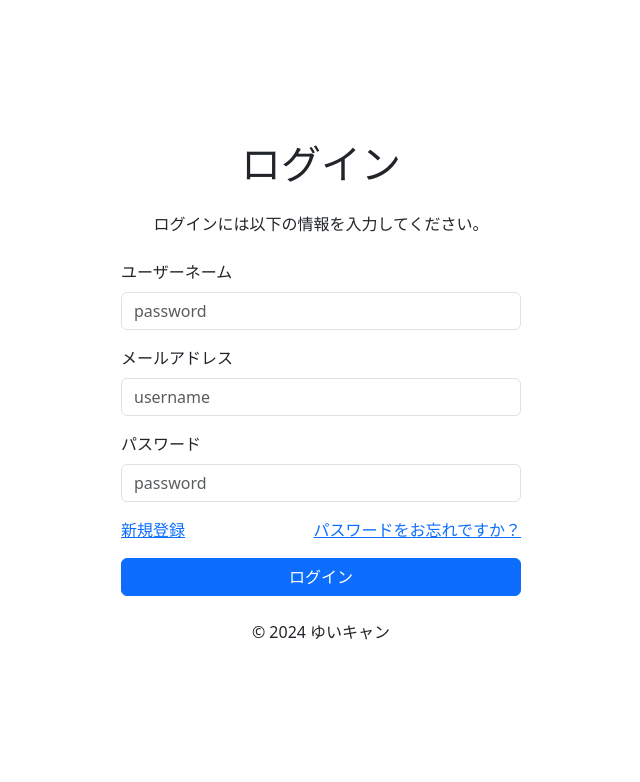
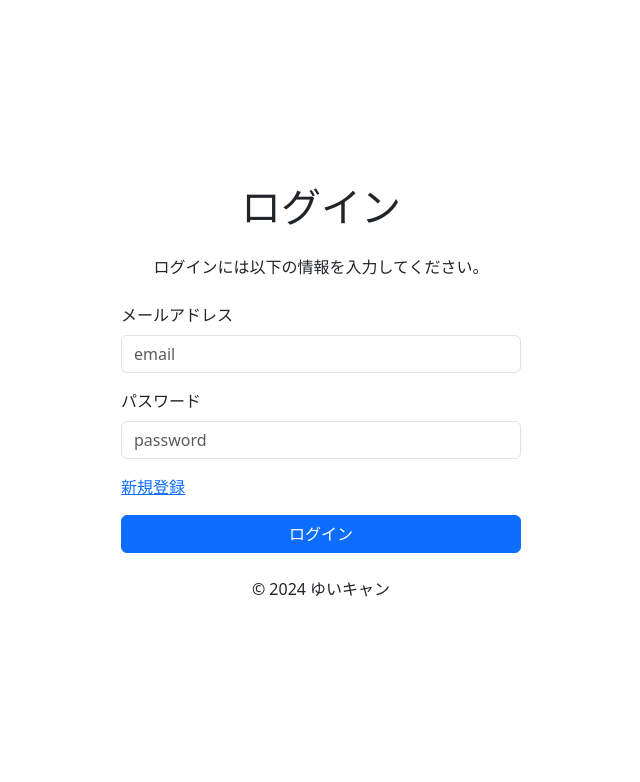
Before and after one commit to e235733/YuiCam, a Flask app: page /login in a window 1280 px wide. Shown: the part 56-838 px from the top of the page, without its empty margins (319-959 px from the left). Run offline with Flask 3, Linux system fonts and the light colour scheme.

Commit message:
ログイン機能追加

```diff
--- a/app.py
+++ b/app.py
@@ -1,9 +1,10 @@
 import os
-from flask import Flask, render_template, request, redirect, url_for
+from flask import Flask, render_template, request, redirect, url_for,flash, session
 from flask_sqlalchemy import SQLAlchemy
 from flask_migrate import Migrate
 from flask_login import UserMixin
 from werkzeug.security import generate_password_hash, check_password_hash
+from functools import wraps
 
 from forms import SigninForm,LoginForm,ProfileForm
 
@@ -98,6 +99,15 @@ class Match(db.Model):
         db.session.commit()
         return match
 
+#ユーザーがログインしているか確認するセッション管理
+def login_required(f):
+    @wraps(f)
+    def decorated_function(*args, **kwargs):
+        if 'user_id' not in session:
+            return redirect(url_for('login'))
+        return f(*args, **kwargs)
+    return decorated_function
+
 # ==================================================
 # ルーティング
 # ==================================================
@@ -123,7 +133,7 @@ def signin():
         existing_user = User.query.filter_by(email=email).first()
         if existing_user:
             # エラーメッセージをフラッシュしてリダイレクト
-            # flash('Email address already exists')
+            flash('Email address already exists')
             return redirect(url_for('signin'))
 
         #新しいユーザーの作成
@@ -139,31 +149,62 @@ def signin():
 # ログイン
 @app.route('/login',methods=['GET','POST'])
 def login():
-    return render_template('login.html')
+    #フォームの作成
+    form = LoginForm(request.form)
+    #POST
+    if request.method == "POST" and form.validate():
+        email = request.form['email']
+        password = request.form['password']
+
+        user = User.query.filter_by(email=email).first()
+
+        if user is None or not user.check_password(password):
+            #エラーメッセージをフラッシュしてリダイレクト
+            flash('Invalid email or password')
+            return redirect(url_for('login'))
+
+        session['user_id'] = user.id
+
+        return redirect(url_for('index',user_id=user.id))
+
+    return render_template('login.html',form=form)
+
+#ログアウト
+@app.route('/logout')
+@login_required
+def logout():
+    # セッションからユーザーIDを削除してログアウト
+    session.pop('user_id', None)
+    return redirect(url_for('login'))
 
 # お相手一覧
 @app.route('/<int:user_id>',methods=['GET','POST'])
+@login_required
 def index(user_id):
     users = User.query.all()
     return render_template('index.html',users=users)
 
 # プロフィール詳細
 @app.route('/<int:user_id>/profile_detail',methods=['GET','POST'])
-def profile_detail():
+@login_required
+def profile_detail(user_id):
     return render_template('profile_detail.html')
 
 # マッチングリスト
 @app.route('/<int:user_id>/matching_list')
+@login_required
 def matching_list():
     return render_template('matching_list.html')
 
 # いいねリスト
 @app.route('/<int:user_id>/like_list',methods=['GET','POST'])
+@login_required
 def like_list():
     return render_template('like_list.html')
 
 # プロフィール編集
 @app.route('/<int:user_id>/profile_edit',methods=['GET','POST'])
+@login_required
 def profile_edit():
     return render_template('profile_edit.html')
 
--- a/forms.py
+++ b/forms.py
@@ -18,7 +18,6 @@ class SigninForm(Form):
 
 #ログインクラス
 class LoginForm(Form):
-    username = StringField(validators=[DataRequired('名前は必須入力です')])
     email = StringField()
     password = PasswordField()
 
--- a/templates/base.html
+++ b/templates/base.html
@@ -6,6 +6,8 @@
     <title>Document</title>
 </head>
 <body>
-    <h1>base</h1>
+    <h1>ゆいキャン</h1>
+    <a href="{{url_for('signin')}}">新規登録</a>
+    <a href="{{url_for('login')}}">ログイン</a>
 </body>
 </html>
--- a/templates/index.html
+++ b/templates/index.html
@@ -6,10 +6,13 @@
     <title>Document</title>
 </head>
 <body>
-    サインイン成功しました。
+    ログイン成功しました。
     {% for user in users %}
         <p>{{user.id}}:{{user.username}} {{user.email}}</p>
 
     {% endfor %}
+    {% if 'user_id' in session %}
+        <a class="nav-link" href="{{ url_for('logout') }}">ログアウト</a>
+    {% endif %}
 </body>
 </html>
--- a/templates/login.html
+++ b/templates/login.html
@@ -16,31 +16,23 @@
     <div class="container vh-100 d-flex flex-column justify-content-center align-items-center">
         <h1 class="mb-4">ログイン</h1>
         <p class="mb-4">ログインには以下の情報を入力してください。</p>
-        <form class="w-100" style="max-width: 400px;">
-            <div class="mb-3">
-                <label for="password" class="form-label">ユーザーネーム</label>
-                <input type="password" class="form-control" id="password" placeholder="password" required>
-                <div class="invalid-feedback">
-                    ユーザーネームを入力してください。
-                </div>
-            </div>
+        <form method="POST" action="{{url_for('login')}}" class="w-100" style="max-width: 400px;">
             <div class="mb-3">
                 <label for="email" class="form-label">メールアドレス</label>
-                <input type="email" class="form-control" id="email" placeholder="username" required>
+                <input type="email" class="form-control" id="email" name="email" placeholder="email" required>
                 <div class="invalid-feedback">
                     有効なメールアドレスを入力してください。
                 </div>
             </div>
             <div class="mb-3">
                 <label for="password" class="form-label">パスワード</label>
-                <input type="password" class="form-control" id="password" placeholder="password" required>
+                <input type="password" class="form-control" id="password" name="password" placeholder="password" required>
                 <div class="invalid-feedback">
                     パスワードを入力してください。
                 </div>
             </div>
             <div class="mb-3 d-flex justify-content-between">
-                <a href="#" class="link-primary">新規登録</a>
-                <a href="#" class="link-primary">パスワードをお忘れですか？</a>
+                <a href="{{url_for('signin')}}" class="link-primary">新規登録</a>
             </div>
             <button type="submit" class="btn btn-primary w-100">ログイン</button>
         </form>
```
Also changed, not shown: templates/signin.html (+17 -0 lines).
